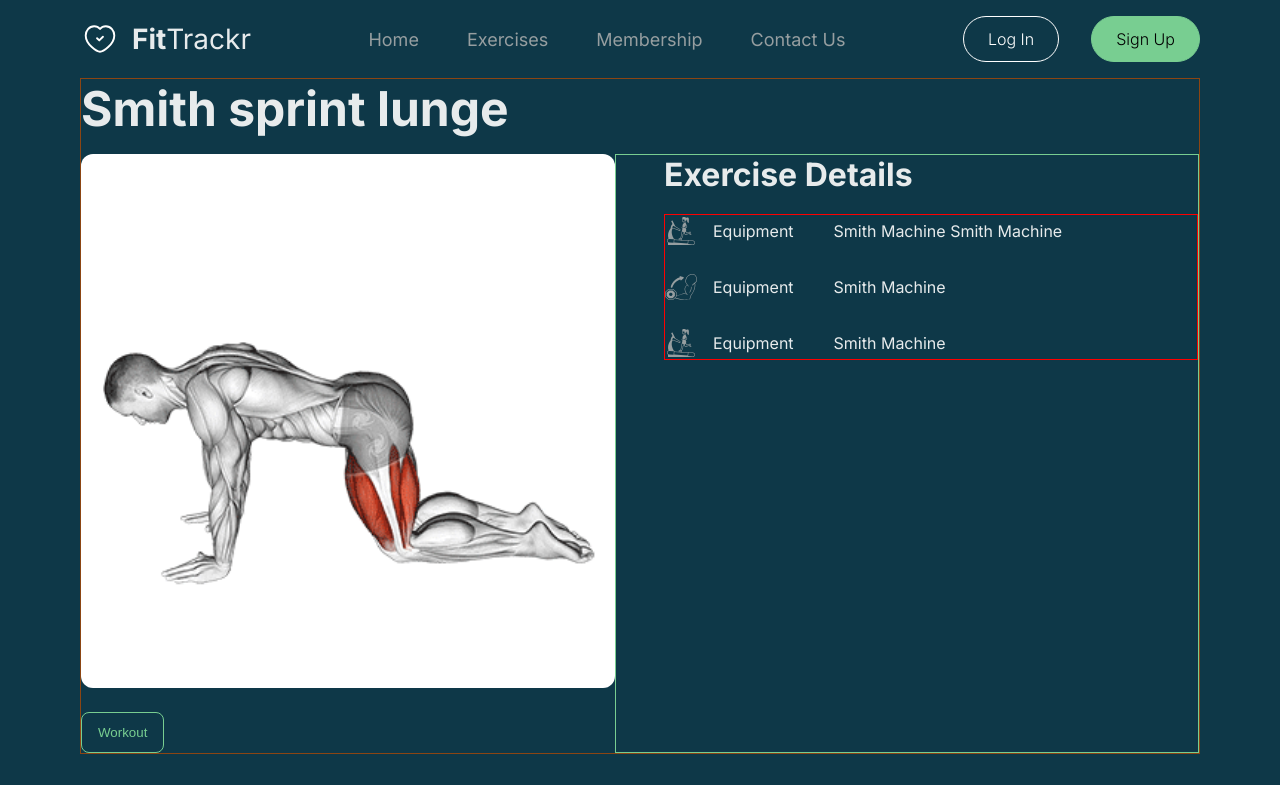
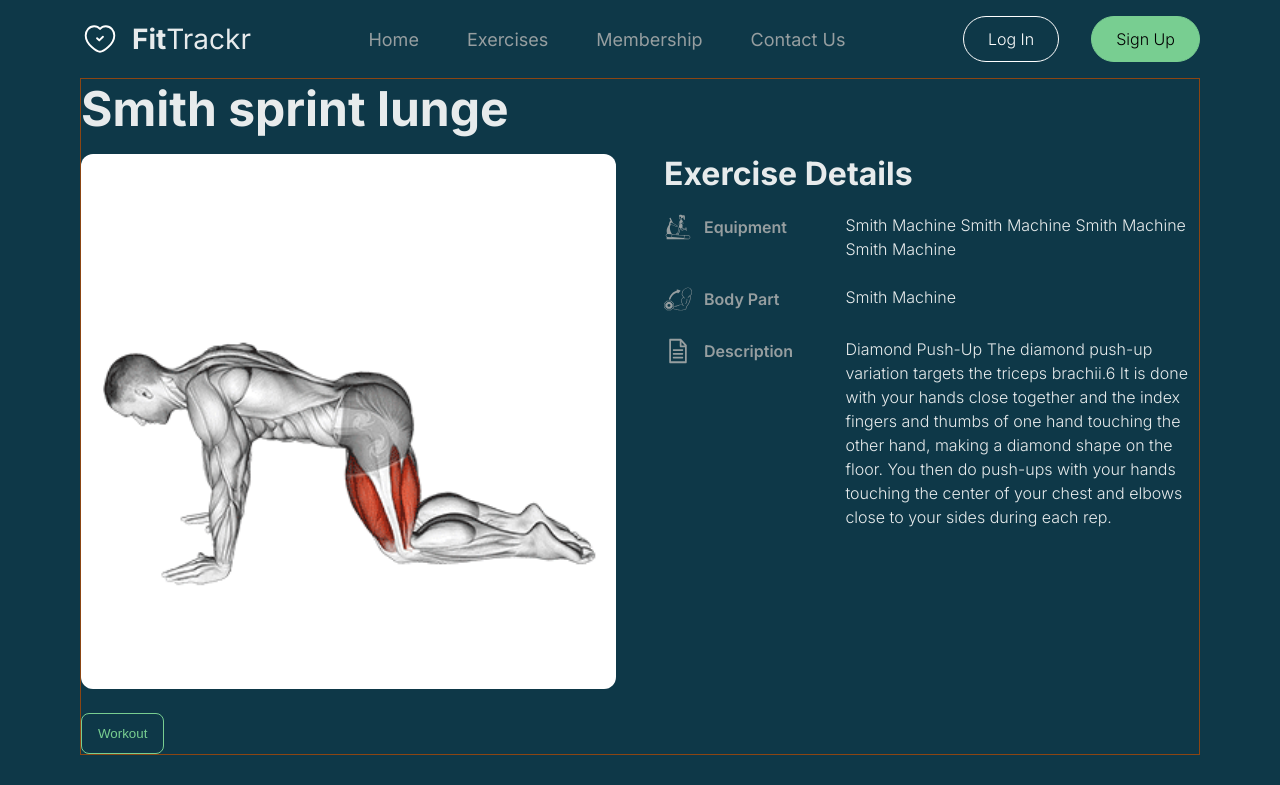
Before and after one commit to Ase020/fitTrackr-client, a React (Vite) app: page /exercises/1 in a window 1280 px wide. Shown: the top 785 px of the page. Built offline with nearby package versions, Linux system fonts and the light colour scheme; a web font is replaced by a local one.

Commit message:
exercise details build

```diff
--- a/src/pages/exercise-details/ExerciseDetails.jsx
+++ b/src/pages/exercise-details/ExerciseDetails.jsx
@@ -1,4 +1,4 @@
-import { bodyPart, equipment, exerciseGif } from "../../assets";
+import { bodyPart, equipment, exerciseDesc, exerciseGif } from "../../assets";
 import "./exercise-details.css";
 
 const ExerciseDetails = () => {
@@ -26,25 +26,32 @@ const ExerciseDetails = () => {
                 <img src={equipment} alt="equipment" className="title-img" />
                 <p className="title-name">Equipment</p>
               </div>
-              <div className="exercise-detail-title">
-                Smith Machine Smith Machine
+              <div className="exercise-detail-desc">
+                Smith Machine Smith Machine Smith Machine Smith Machine
               </div>
             </div>
 
             <div className="exercise-detail-wrapper">
               <div className="exercise-detail-title">
                 <img src={bodyPart} alt="equipment" className="title-img" />
-                <p className="title-name">Equipment</p>
+                <p className="title-name">Body Part</p>
               </div>
-              <div className="exercise-detail-title">Smith Machine</div>
+              <div className="exercise-detail-desc">Smith Machine</div>
             </div>
 
             <div className="exercise-detail-wrapper">
               <div className="exercise-detail-title">
-                <img src={equipment} alt="equipment" className="title-img" />
-                <p className="title-name">Equipment</p>
+                <img src={exerciseDesc} alt="equipment" className="title-img" />
+                <p className="title-name">Description</p>
               </div>
-              <div className="exercise-detail-title">Smith Machine</div>
+              <div className="exercise-detail-desc">
+                Diamond Push-Up The diamond push-up variation targets the
+                triceps brachii.6 It is done with your hands close together and
+                the index fingers and thumbs of one hand touching the other
+                hand, making a diamond shape on the floor. You then do push-ups
+                with your hands touching the center of your chest and elbows
+                close to your sides during each rep.
+              </div>
             </div>
           </div>
         </div>
--- a/src/pages/exercise-details/exercise-details.css
+++ b/src/pages/exercise-details/exercise-details.css
@@ -48,7 +48,6 @@
 }
 
 .exercise_details-wrapper {
-  border: 1px solid #78ce91;
   flex: 1;
   padding-left: 48px;
 
@@ -62,7 +61,6 @@
 }
 
 .exercise_details-section {
-  border: 1px solid red;
   display: flex;
   flex-direction: column;
   gap: 24px;
@@ -70,18 +68,32 @@
 
 .exercise-detail-wrapper {
   display: flex;
-  align-items: center;
+  align-items: start;
   gap: 40px;
 }
 
 .exercise-detail-title {
   display: flex;
   align-items: center;
-  gap: 16px;
+  gap: 12px;
+  flex: 1;
 }
 
 .title-img {
-  width: 32px;
-  height: 32px;
+  width: 28px;
+  height: 28px;
   object-fit: cover;
 }
+
+.title-name {
+  color: #969ea0;
+  font-weight: 600;
+  font-size: 16px;
+}
+
+.exercise-detail-desc {
+  flex: 2.5;
+  font-weight: 300;
+  line-height: 24px;
+  font-size: 16px;
+}
```
